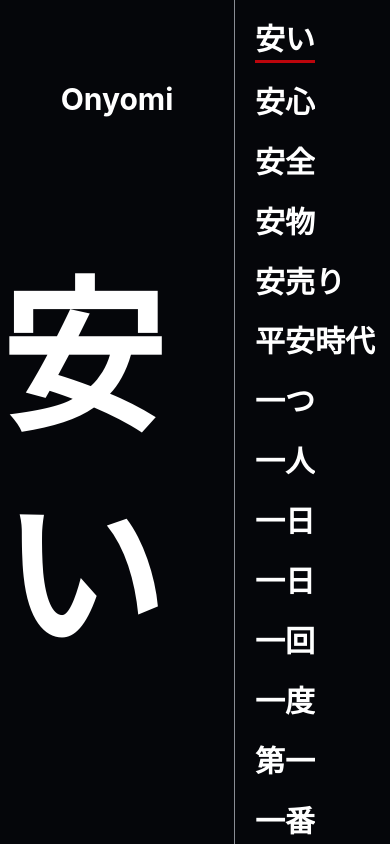
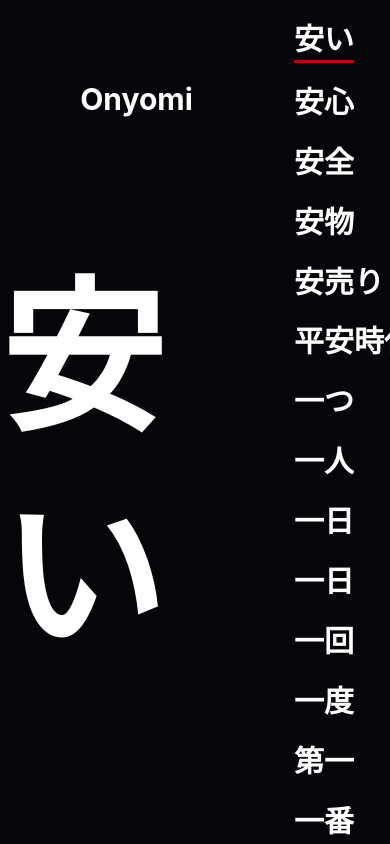
Before and after one commit to balub/Learn-Kanji, a Next.js app: page / in a window 390 px wide. Built offline with nearby package versions, Linux system fonts and the light colour scheme.

Commit message:
chaged all styles from inline css to css modules

```diff
--- a/pages/index.js
+++ b/pages/index.js
@@ -19,12 +19,12 @@ export default function Home(props) {
       value={{ selectedKanji, setSelectedKanji, kanjiList }}
     >
       <div className={styles.container}>
-        <Flex h="100vh">
-          <Box w="60%">
+        <Flex>
+          <Box className={styles.singleContainer}>
             <SingleKanjiComponent />
           </Box>
           <Divider orientation="vertical" />
-          <Box w="40%">
+          <Box className={styles.listContainer}>
             <KanjiListComponent data={kanjiList} />
           </Box>
         </Flex>
--- a/pages/index.module.css
+++ b/pages/index.module.css
@@ -7,9 +7,22 @@
   overflow: hidden;
 }
 
+.container .flex {
+  width: 100vw;
+}
+
+.singleContainer {
+  width: 60%;
+}
+.listContainer {
+  width: 40%;
+}
+
 @media (max-width: 600px) {
-  .grid {
-    width: 100%;
-    flex-direction: column;
+  .singleContainer {
+    width: 70%;
+  }
+  .listContainer {
+    width: 30%;
   }
 }
```
